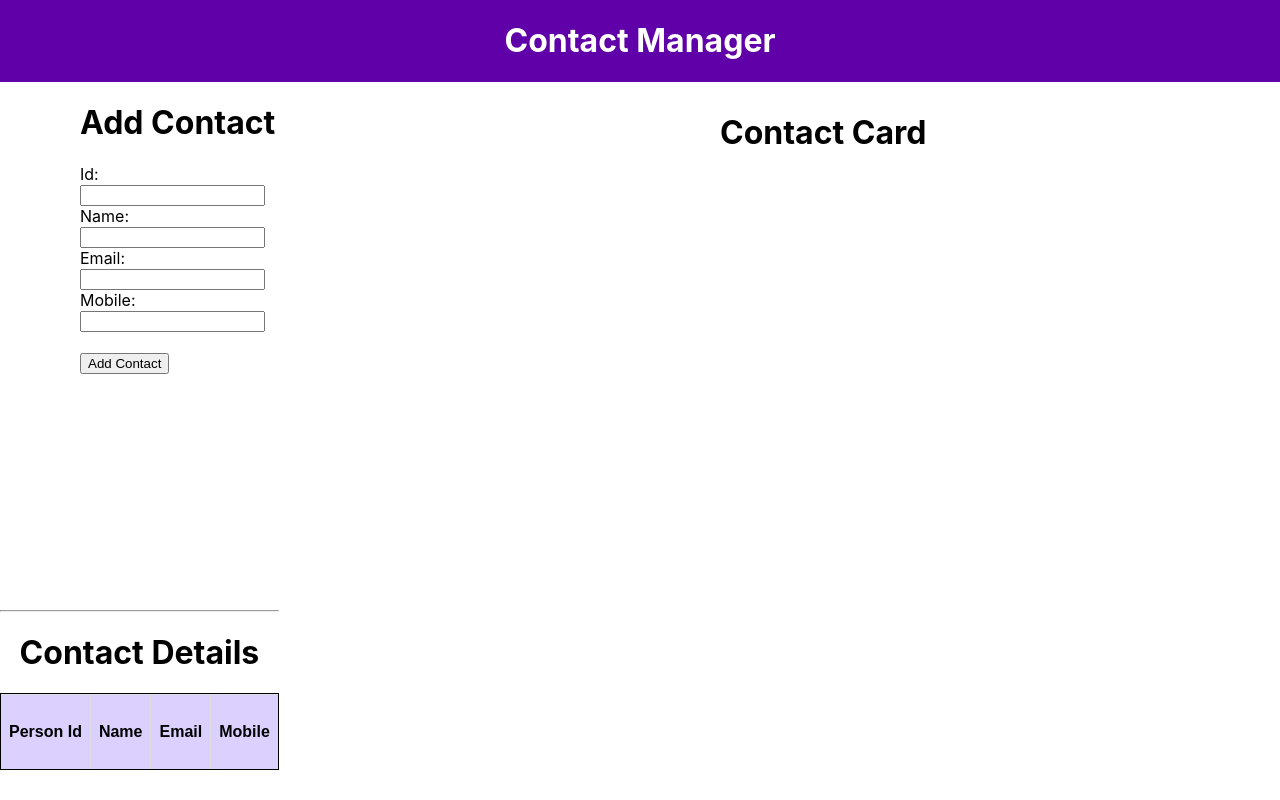
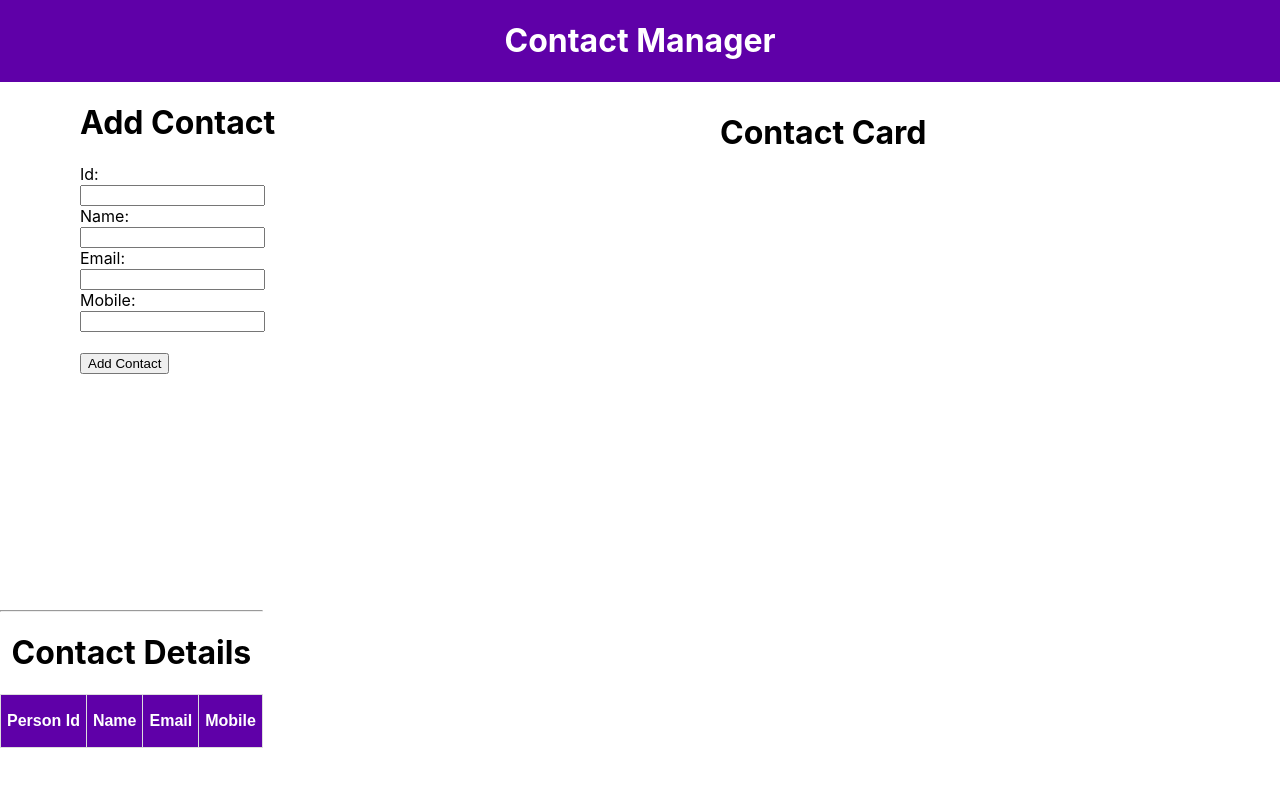
Before and after one commit to axelkouassi/react-app, a React (Create React App) app: page / in a window 1280 px wide. Built offline with nearby package versions, Linux system fonts and the light colour scheme; the HTML template or start-up script is replaced by a standard one.

Commit message:
Styling of add button, table data, table row, table head, delete button and name.

```diff
--- a/src/App.css
+++ b/src/App.css
@@ -53,6 +53,11 @@
 
 /*Body */
 
+#add-btn {
+  background-color: #69359c;
+  color: white;
+}
+
 table {
   /* border: solid black; */
   font-family: Arial, Helvetica, sans-serif;
@@ -60,19 +65,22 @@ table {
   width: 100%;
 }
 
-tr {
+/* tr {
   outline: thin solid;
+} */
+td {
+  text-align: center;
 }
 
 th,
 td {
   /* border: solid black; */
   border: 1px solid #ddd;
-  padding: 8px;
+  padding: 6px;
 }
 
 table tr:nth-child(even) {
-  background-color: #e6e6fa;
+  background-color: #dcd0ff;
 }
 
 table tr:hover {
@@ -80,11 +88,11 @@ table tr:hover {
 }
 
 table th {
-  padding-top: 12px;
-  padding-bottom: 12px;
-  text-align: left;
-  background-color: #dcd0ff;
-  /* color: white; */
+  padding-top: 1px;
+  padding-bottom: 1px;
+  text-align: center;
+  background-color: #5f00a8;
+  color: white;
 }
 
 .add-contact {
@@ -118,7 +126,7 @@ table th {
 
 #del-btn {
   float: right;
-  background-color: #8a2be2;
+  background-color: #5c00a3;
   color: white;
 }
 
@@ -128,5 +136,5 @@ table th {
 }
 
 #name {
-  color: #9370db;
+  color: #5f00a8;
 }
```
